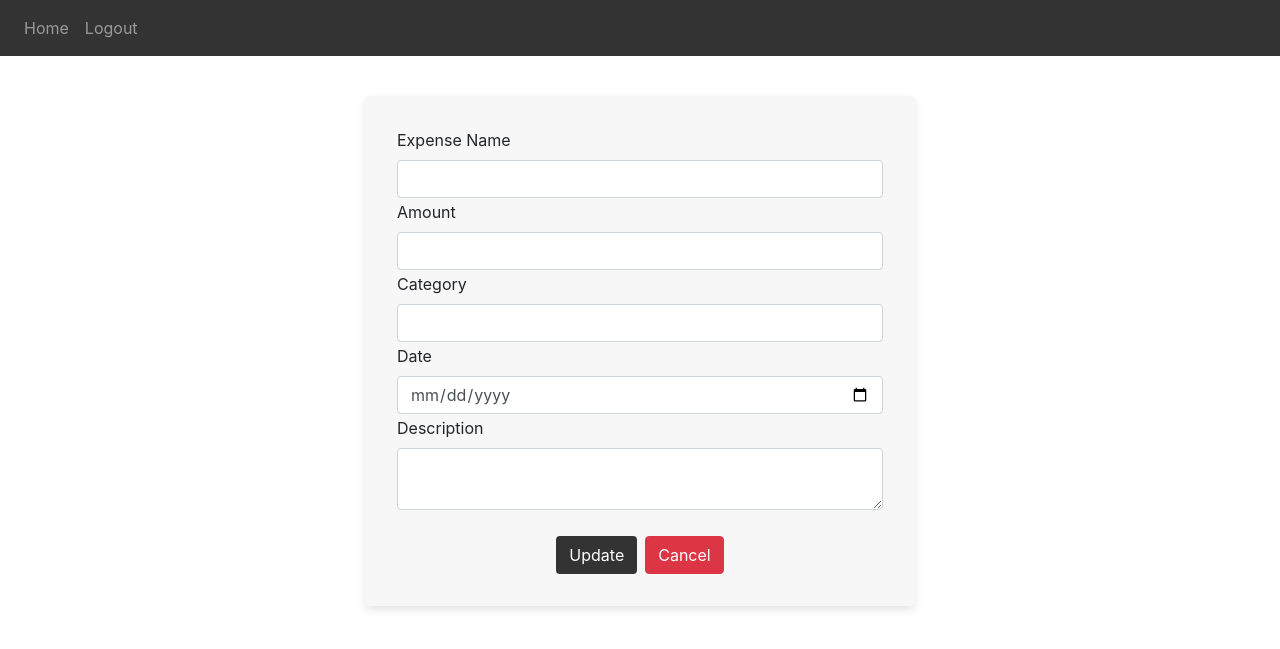
After one commit to Kryptonianguy/expense-tracker, a Flask app: page /update-expense in a window 1280 px wide. The commit adds this page. Shown: the top 649 px of the page. Run offline with Flask 3, Linux system fonts and the light colour scheme; a user stored in the database is signed in; some libraries are stand-ins or nearby versions.

Commit message:
updateExpense form created and connected to db

```diff
--- a/website/forms.py
+++ b/website/forms.py
@@ -4,12 +4,11 @@ from wtforms.validators import DataRequired, Length, NumberRange, ValidationErro
 from datetime import date
 # from flask import redirect, url_for
 
+def validExpenseDate(form, field):
+    if field.data > date.today():
+        raise ValidationError('Expense date cannot be in the future.')
+
 class AddExpenseForm(FlaskForm):
-
-    def validExpenseDate(form, field):
-        if field.data > date.today():
-            raise ValidationError('Expense date cannot be in the future.')
-
     expense_name = StringField('Expense Name', validators=[DataRequired(), Length(min=3, max=80)])
     expense_amount = FloatField('Amount', validators=[DataRequired(), NumberRange(min=0)])
     expense_category = StringField('Category')
@@ -17,3 +16,11 @@ class AddExpenseForm(FlaskForm):
     description = TextAreaField('Description', validators=[DataRequired(), Length(min=3, max=150)])
     submit_button = SubmitField('Save')
     # Cancel button is handled in the HTML template
+
+class UpdateExpenseForm(FlaskForm):
+    expense_name = StringField('Expense Name', validators=[DataRequired(), Length(min=3, max=80)])
+    expense_amount = FloatField('Amount', validators=[DataRequired(), NumberRange(min=0)])
+    expense_category = StringField('Category')
+    expense_date = DateField('Date', format='%Y-%m-%d', validators=[DataRequired(), validExpenseDate])
+    description = TextAreaField('Description', validators=[DataRequired(), Length(min=3, max=150)])
+    submit_button = SubmitField('Update')
--- a/website/routes.py
+++ b/website/routes.py
@@ -1,6 +1,6 @@
 from flask import Blueprint, render_template, flash, redirect, url_for
 from flask_login import login_required, current_user
-from .forms import AddExpenseForm
+from .forms import AddExpenseForm, UpdateExpenseForm
 from .models import Expense
 from . import db
 
@@ -53,3 +53,34 @@ def add_expense():
 def view_expense():
     expenses = Expense.query.filter_by(user_id=current_user.id).all()
     return render_template('viewExpense.html', user = current_user, expenses = expenses)
+
+@routes.route('/update-expense', methods=['GET', 'POST'])
+@login_required
+def update_expense():
+    form = UpdateExpenseForm()
+    if form.validate_on_submit():
+        # Creating an Expense instance and save it to the database
+        updated_expense = Expense(
+            expense_name = form.expense_name.data,
+            expense_amount = form.expense_amount.data,
+            expense_category = form.expense_category.data,
+            expense_date = form.expense_date.data,
+            description = form.description.data,
+            user_id = current_user.id
+        )
+
+        db.session.add(updated_expense)
+        db.session.commit()
+
+        # Handle the form submission (e.g., save to the database)
+        flash('Expense updated successfully!', 'success')
+        return redirect(url_for('routes.view_expense'))
+    elif form.errors:
+        error_messages = []
+        for messages in form.errors.values():
+            for message in messages:
+                error_messages.append(message)
+
+        for message in error_messages:
+            flash(message, category='error')
+    return render_template('updateExpense.html', user = current_user, form = form)
--- a/website/static/styles.css
+++ b/website/static/styles.css
@@ -207,3 +207,26 @@ p a:hover{
 .view-expense-page-buttons .custom-save-btn:hover{
     background-color: #575757 !important;
 }
+
+i{
+    color: #333;
+}
+
+i:hover{
+    cursor: pointer;
+    color: red;
+    transition: 0.1s ease all;
+    }
+
+.custom-download-btn{
+    background-color: #333 !important;
+    color: #fff;
+    width: 115px;
+    height: 35px;
+    border-radius: 0.25rem;
+}
+
+.custom-download-btn:hover{
+    background-color: #575757 !important;
+    transition: 0.3s ease all;
+}
--- /dev/null
+++ b/website/templates/updateExpense.html
@@ -0,0 +1,36 @@
+{% extends "base.html" %}
+
+{% block title %} Expense Tracker - Update Expense {% endblock %}
+
+{% block content %}
+    <div class="jumbotron">
+        <form method="POST">
+            {{ form.hidden_tag() }}
+            <div>
+                {{ form.expense_name.label(class="form-label") }}
+                {{ form.expense_name(class="form-control") }}
+            </div>
+            <div>
+                {{ form.expense_amount.label(class="form-label") }}
+                {{ form.expense_amount(class="form-control") }}
+            </div>
+            <div>
+                {{ form.expense_category.label(class="form-label") }}
+                {{ form.expense_category(class="form-control") }}
+            </div>
+            <div>
+                {{ form.expense_date.label(class="form-label") }}
+                {{ form.expense_date(class="form-control") }}
+            </div>
+            <div>
+                {{ form.description.label(class="form-label") }}
+                {{ form.description(class="form-control") }}
+            </div>
+            <br/>
+            <div class="add-expense-form-buttons">
+                {{ form.submit_button(class="btn custom-save-btn") }}
+                <a type="button" class="btn btn-danger" href="/view-expense">Cancel</a>
+            </div>
+        </form>
+    </div>
+{% endblock %}
```
Also changed, not shown: website/templates/viewExpense.html (+15 -4 lines), website/expense_tracker.db.
